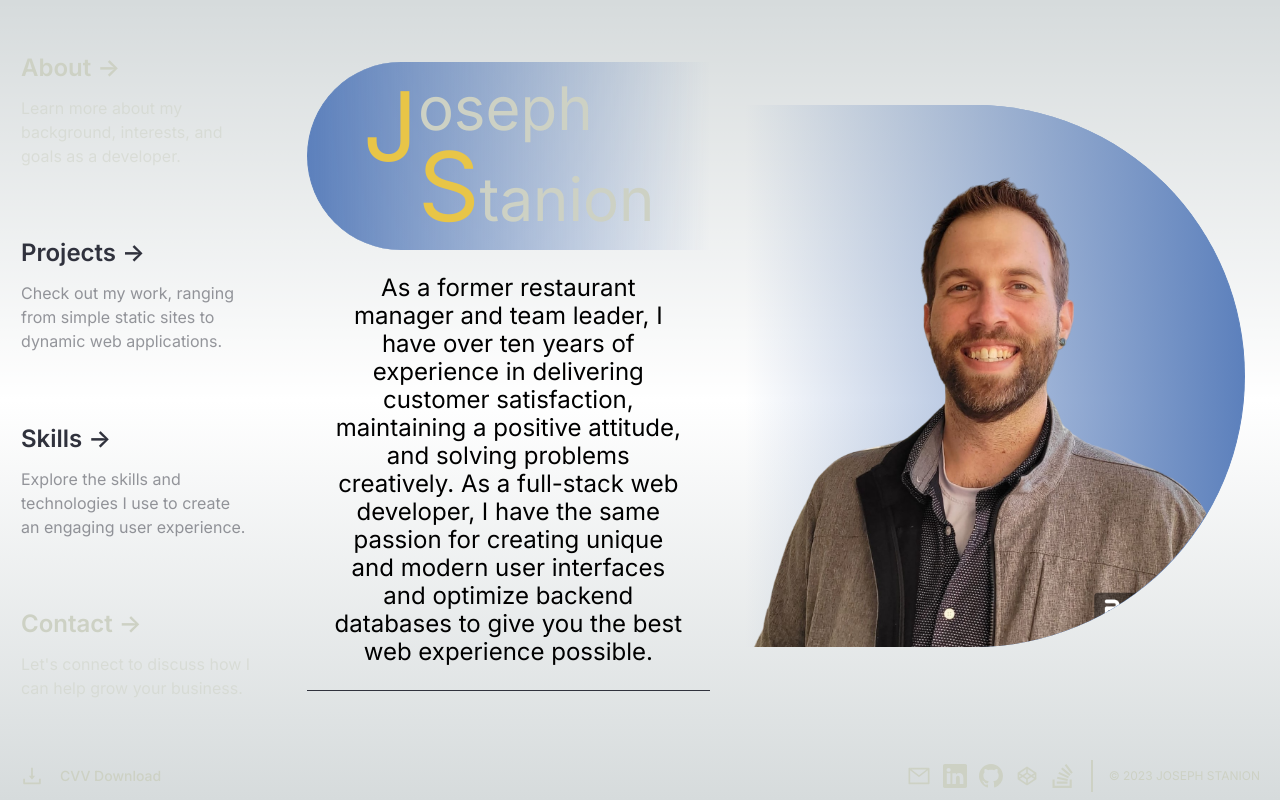
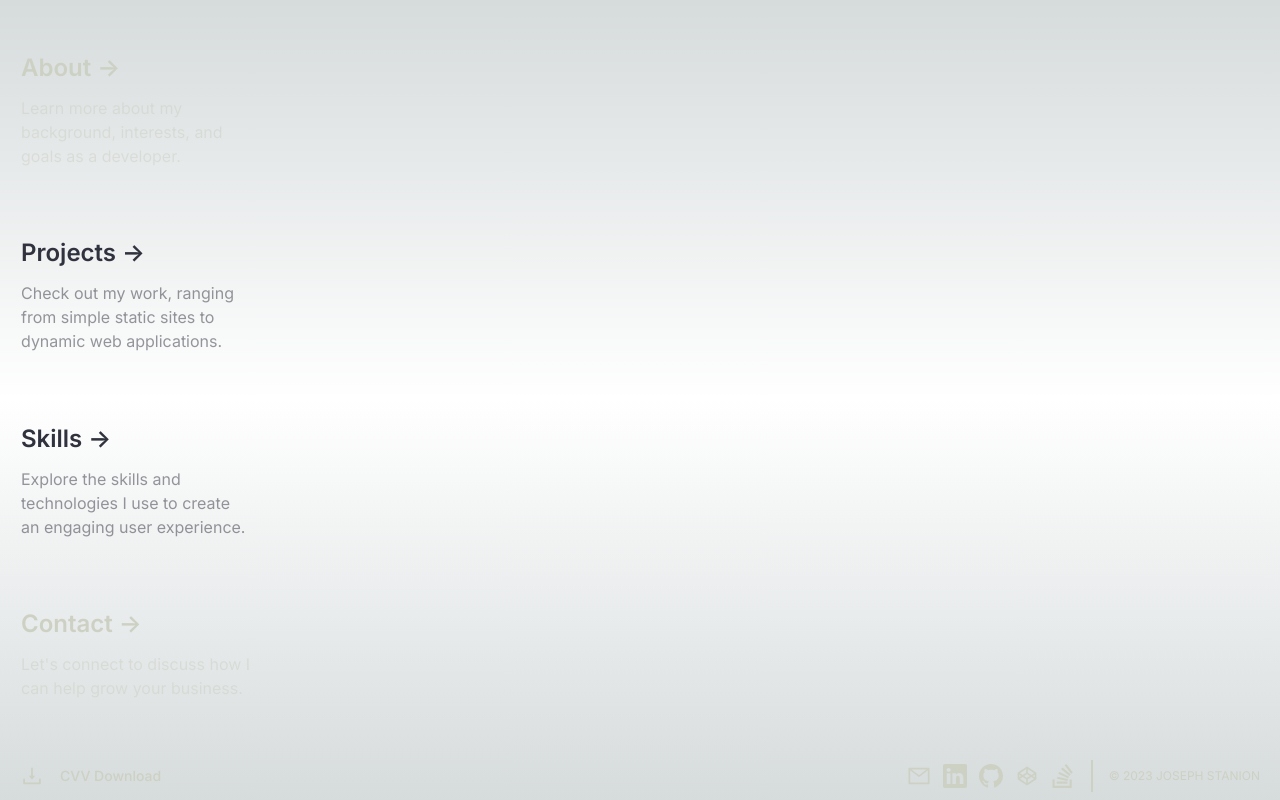
Before and after one commit to Jstanion/Portfolio, a Next.js app: page /about in a window 1280 px wide. Built offline with nearby package versions, Linux system fonts and the light colour scheme.

Commit message:
added CSS properties for animation delays

```diff
--- a/app/about/page.jsx
+++ b/app/about/page.jsx
@@ -5,7 +5,9 @@ export default function About() {
   return (
     <div className="flex justify-evenly items-center w-full">
       <div className="flex flex-col w-2/5">
-        <div className="flex justify-center h-fit border-l bg-gradient-to-r from-blue rounded-l-full border-blue p-4">
+        <div
+          className={`${Styles.fadeInTitle} flex justify-center h-fit border-l bg-gradient-to-r from-blue rounded-l-full border-blue p-4`}
+        >
           <span className="text-yellow text-8xl">J</span>
           <p className="text-ltGray text-6xl">
             oseph
@@ -13,18 +15,25 @@ export default function About() {
             <span className="text-yellow text-8xl">S</span>tanion
           </p>
         </div>
-        <p className={`${Styles.intro} border-b border-dkGray text-2xl text-center leading-7 p-6`}>As a former restaurant manager and team leader, I have over ten years of experience in delivering customer satisfaction, maintaining a positive attitude, and solving problems creatively. As a full-stack web developer, I have the same passion for creating unique and modern user interfaces and optimize backend databases to give you the best web experience possible.</p>
+        <p
+          className={`${Styles.fadeInIntro} border-b border-dkGray text-2xl text-center leading-7 p-6`}
+        >
+          As a former restaurant manager and team leader, I have over ten years
+          of experience in delivering customer satisfaction, maintaining a
+          positive attitude, and solving problems creatively. As a full-stack
+          web developer, I have the same passion for creating unique and modern
+          user interfaces and optimize backend databases to give you the best
+          web experience possible.
+        </p>
       </div>
-      <div className="">
       <Image
         id={Styles.profile}
-          className={`${Styles.fadeIn} bg-gradient-to-l from-blue border-r rounded-r-full border-blue h-fit`}
+        className={`${Styles.fadeInImage} bg-gradient-to-l from-blue border-r rounded-r-full border-blue h-fit`}
         width={500}
         height={300}
         src="/profile-3.jpg"
         alt="Picture of the author"
       />
     </div>
-    </div>
   );
 }
--- a/app/about/styles.module.css
+++ b/app/about/styles.module.css
@@ -1,9 +1,21 @@
-.fadeIn {
+.fadeInTitle,
+.fadeInIntro,
+.fadeInImage {
   animation: fadeIn ease 3s;
   -webkit-animation: fadeIn ease 3s;
   -moz-animation: fadeIn ease 3s;
   -o-animation: fadeIn ease 3s;
   -ms-animation: fadeIn ease 3s;
+  opacity: 0;
+  animation-fill-mode: forwards;
+}
+
+.fadeInIntro {
+  animation-delay: 1s;
+}
+
+.fadeInImage {
+  animation-delay: 2s;
 }
 
 @keyframes fadeIn {
```
Lines whose indentation alone changed are shown as unchanged.
